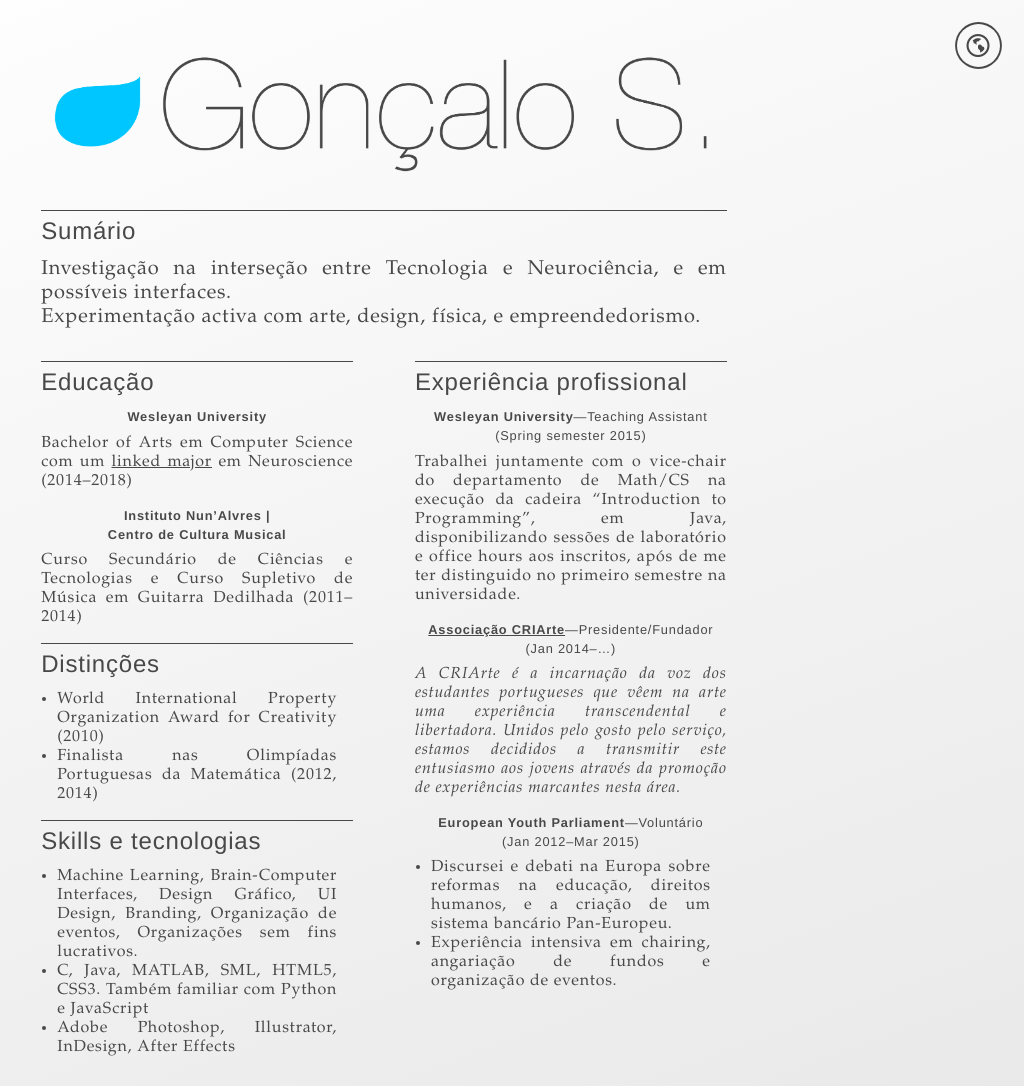
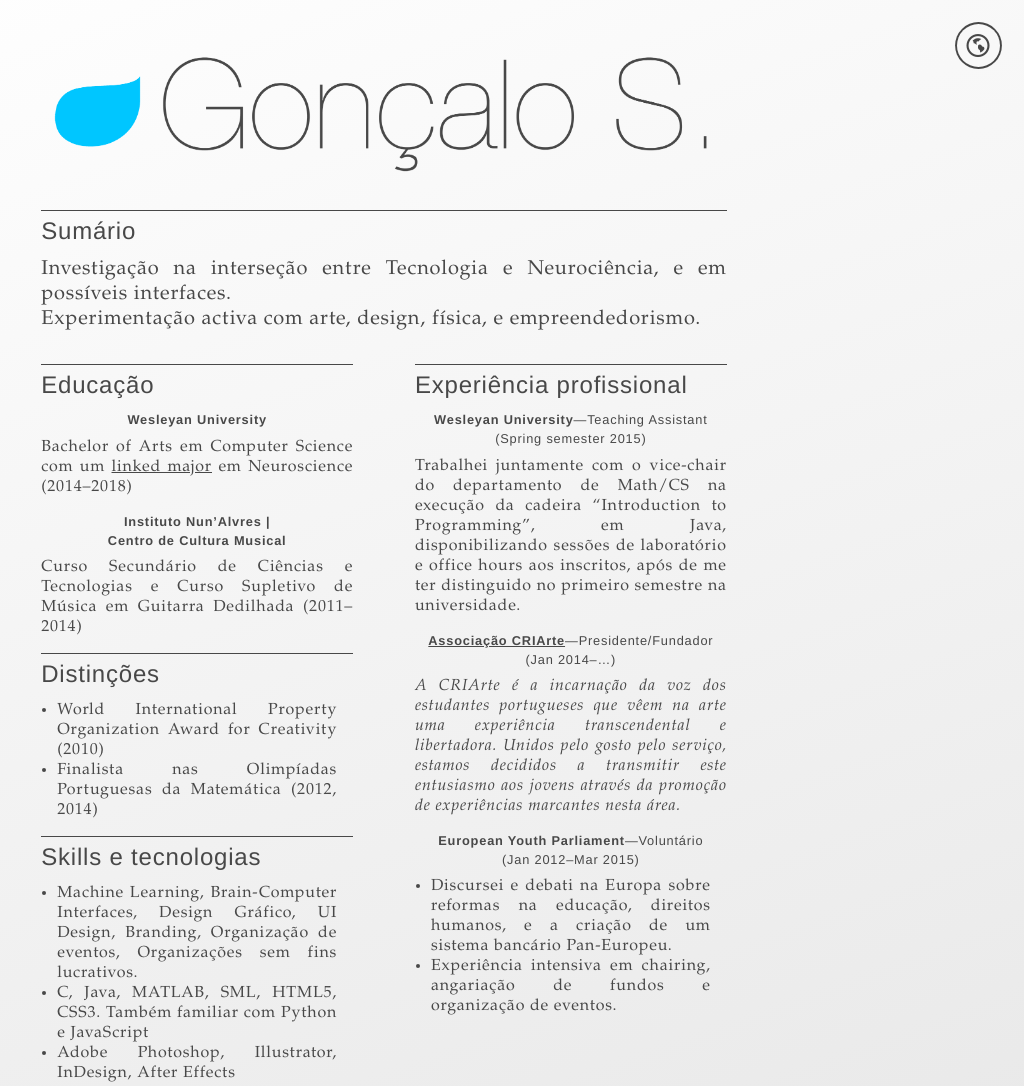
Before and after one commit to sampaio96/teardrop-resume, a plain HTML site: page index.html in a window 1280 px wide. Shown: the top 1086 px of the page, without its empty margins (256-1280 px from the left). Drawn offline with Linux system fonts and the light colour scheme.

Commit message:
line-height

```diff
--- a/stylesheet.css
+++ b/stylesheet.css
@@ -61,7 +61,7 @@ p {
 	font-size: 1em; /* 13 px */
 	font-weight: normal;
 	text-align: left;
-
+	line-height: 1.25em;
     margin-top: 0.4em;
 	margin-bottom: 1em;
 }
@@ -70,7 +70,7 @@ ul {
 	font-size: 1em; /* 13 px */
 	font-weight: normal;
 	text-align: left;
-
+	line-height: 1.25em;
     margin-left: 1em;
     margin-right: 1em;
     margin-top: 0.4em;
```
